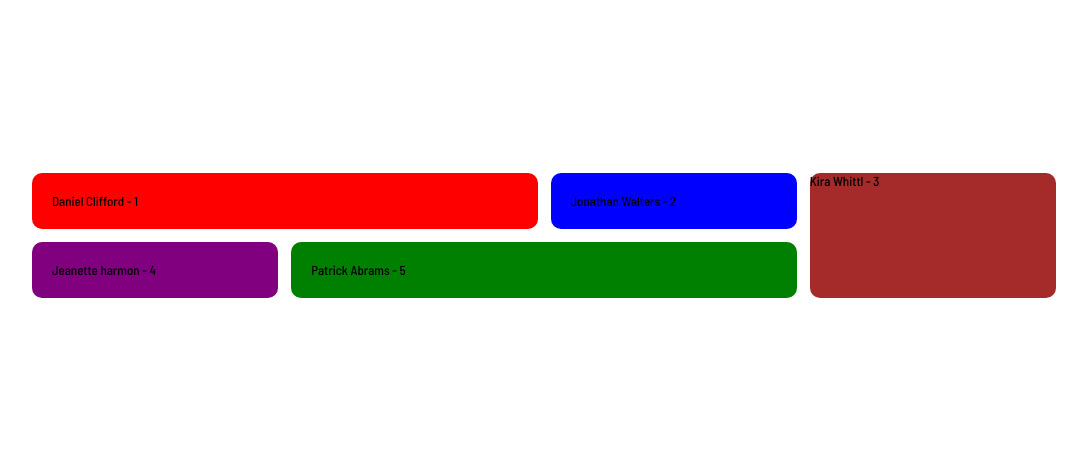
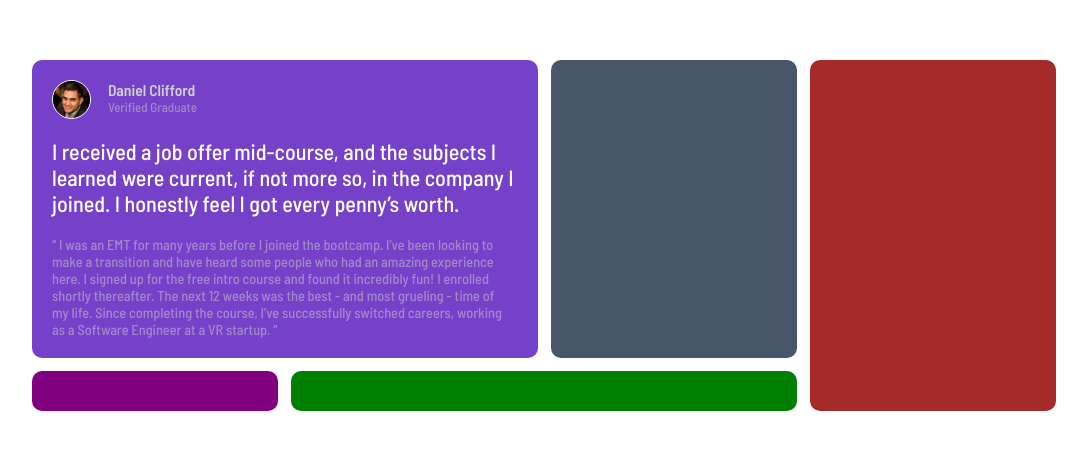
Before and after one commit to Terak-10/testimonials-grid-section-main, a website: page index.html in a window 1280 px wide. Shown: the part 165-614 px from the top of the page, without its empty margins (96-1183 px from the left). Drawn offline with Linux system fonts and the light colour scheme.

Commit message:
progress

```diff
--- a/index.html
+++ b/index.html
@@ -12,11 +12,31 @@
 </head>
 <body>
 <div class="container">
-  <div class="div-1">Daniel Clifford - 1</div>
-  <div class="div-2">Jonathan Walters - 2</div>
-  <div class="div-3">Kira Whittl - 3</div>
-  <div class="div-4">Jeanette harmon - 4</div>
-  <div class="div-5">Patrick Abrams - 5</div>
+  <div class="div-1">
+    <img src="/images/image-daniel.jpg" alt="Image of daniel" class="daniel_img">
+    <div class="daniel_name">
+      <h5 class="daniel_heading-5">Daniel Clifford</h5>
+      <p class="daniel_p-1">Verified Graduate</p>
+    </div>
+    <p class="daniel_p-2">
+      I received a job offer mid-course, and the subjects I learned were current, if not more so,
+      in the company I joined. I honestly feel I got every penny’s worth.
+    </p>
+    <p class="daniel_p-3">
+          “ I was an EMT for many years before I joined the bootcamp. I’ve been looking to make a
+      transition and have heard some people who had an amazing experience here. I signed up
+      for the free intro course and found it incredibly fun! I enrolled shortly thereafter.
+      The next 12 weeks was the best - and most grueling - time of my life. Since completing
+      the course, I’ve successfully switched careers, working as a Software Engineer at a VR startup. ”
+    </p>
+  </div>
+
+
+
+  <div class="div-2"></div>
+  <div class="div-3"></div>
+  <div class="div-4"></div>
+  <div class="div-5"></div>
 </div>
 </body>
 </html>
--- a/sass/_components.scss
+++ b/sass/_components.scss
@@ -0,0 +1,41 @@
+///////////////////////
+//// Daniel
+
+.daniel {
+    font-family: inherit;
+    &_img {
+        border-radius: 100px;
+        border: 1px solid white;
+        height: 3rem;
+        width: 3rem;
+
+    }
+
+    &_heading-5 {
+        font-size: 1.2rem;
+        color: var(--Light-gray);
+    }
+
+    &_p-1 {
+        color: var(--Light-gray);
+        opacity: 50%;
+    }
+
+    &_p-2 {
+        color: var(--White);
+        grid-column: 1 / 3;
+        font-size: 1.7rem;
+    }
+
+    &_p-3 {
+        grid-column: 1 / 3;
+        font-size: 1.1rem;
+        color: var(--Light-gray);
+        opacity: 50%;
+        width: 97%;
+    }
+}
+
+
+///////////////////////
+//// Jonathan Walters
--- a/sass/_layout.scss
+++ b/sass/_layout.scss
@@ -1,12 +1,18 @@
 .div-1 {
-    background-color: red;
+    background-color: var(--Moderate-violet);
     grid-column: 1 / 3;
     border-radius: 10px;
     padding: 20px;
+
+    display: grid;
+    grid-template-columns: min-content 1fr;
+    grid-row: repeat(3,min-content);
+    column-gap: 1.3rem;
+    row-gap: 1.5rem;
 }
 
 .div-2 {
-    background-color: blue;
+    background-color: var(--Very-dark-grayish-blue);
     grid-column: 3 / 4;
     border-radius: 10px;
     padding: 20px;
```
Also changed, not shown: css/style.css.
